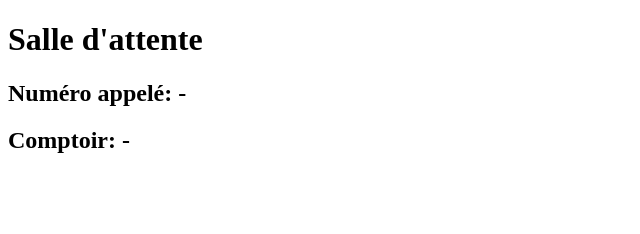
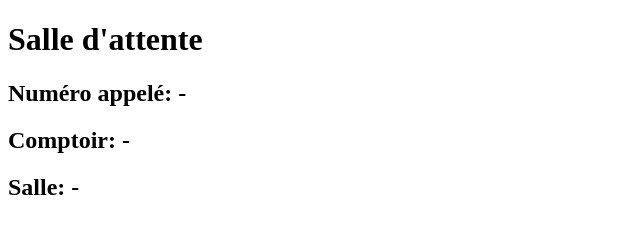
Before and after one commit to CECAYA/Murray-CIUSSSE-CHUS, a plain HTML site: page index.html in a window 1280 px wide. Shown: the whole page, without its empty margins (0-640 px from the left). Drawn offline with Linux system fonts and the light colour scheme; no server answers.

Commit message:
Update index.html

```diff
--- a/index.html
+++ b/index.html
@@ -9,6 +9,7 @@
     <div>
         <h2>Numéro appelé: <span id="currentNumber">-</span></h2>
         <h2>Comptoir: <span id="counterNumber">-</span></h2>
+        <h2>Salle: <span id="roomNumber">-</span></h2> <!-- Ajouter un élément pour afficher le numéro de salle -->
     </div>
 
     <script type="module" src="config.js" defer></script>
```
